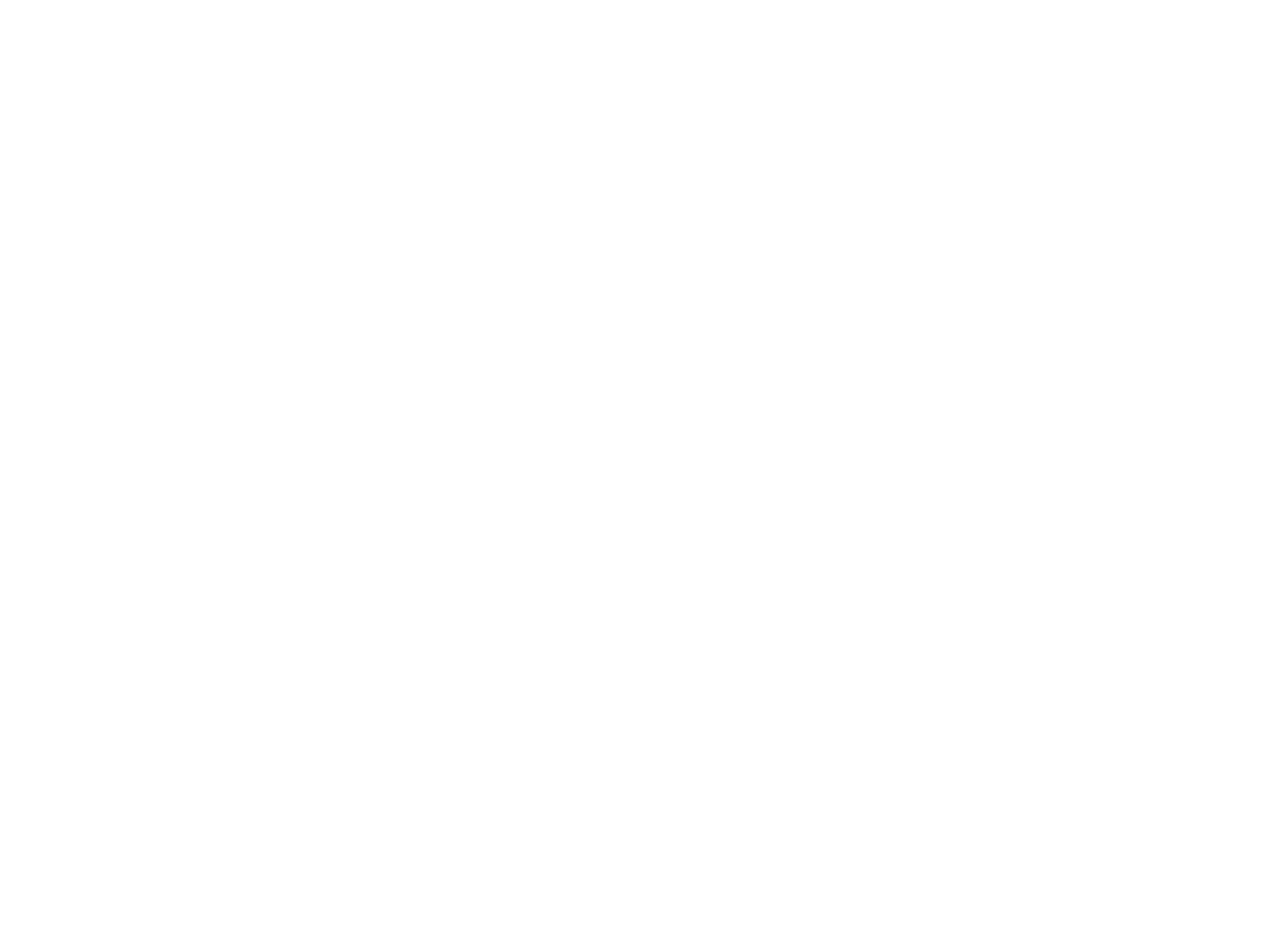
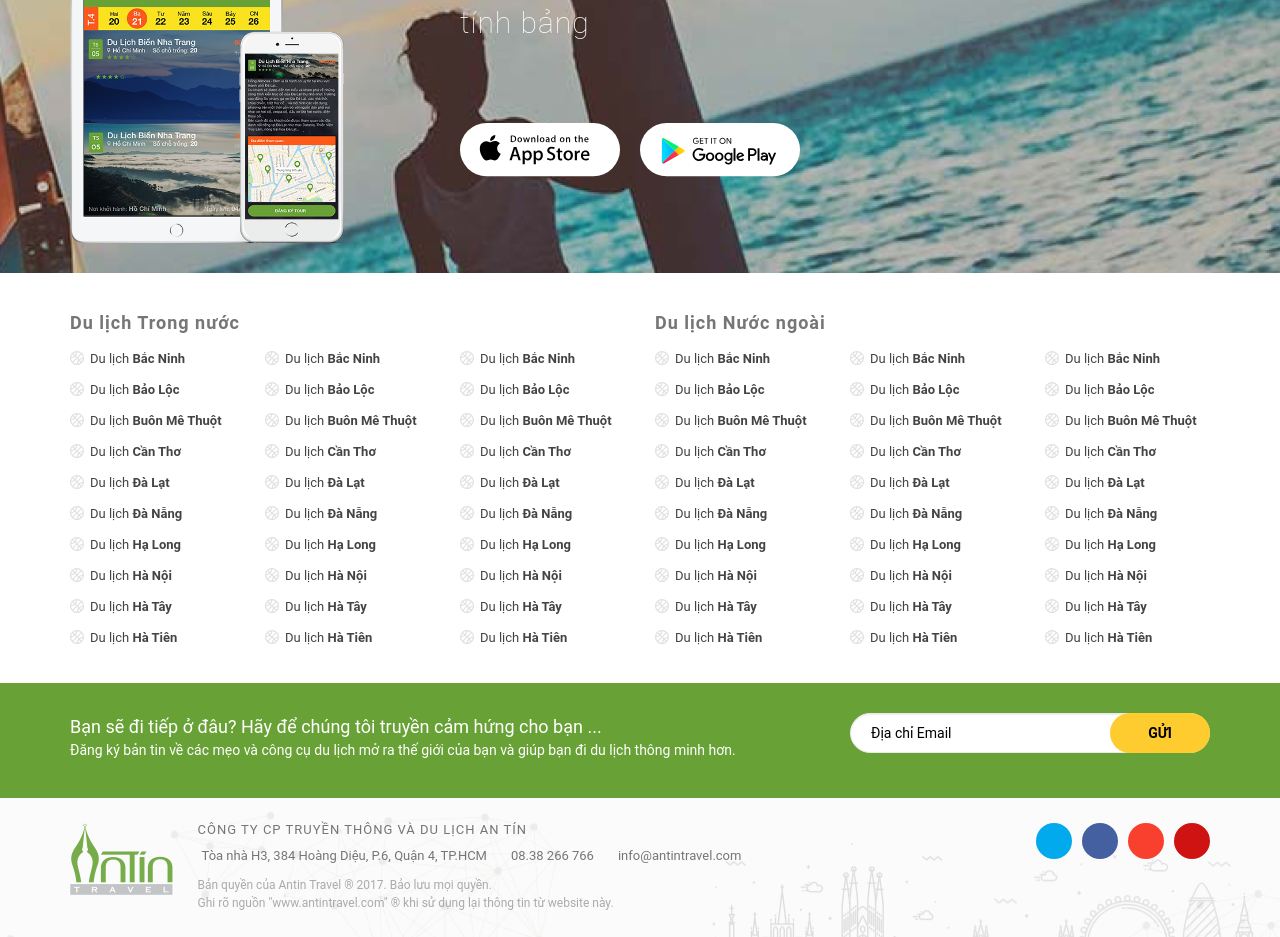
Before and after one commit to huyvoxuan/angular-template, an Angular app: page / in a window 1280 px wide. Shown: the part 500-1437 px from the top of the page. Before the commit the page ends 800 px from the top, so only its background shows below. Built offline with nearby package versions, Linux system fonts and the light colour scheme.

Commit message:
add footer to page

```diff
--- a/src/app/app.component.html
+++ b/src/app/app.component.html
@@ -3,3 +3,173 @@
 <app-menu></app-menu>
 <!-- site content -->
 <router-outlet></router-outlet>
+
+<!-- footer section -->
+<!--device-->
+<section class="device">
+  <div class="container">
+    <div class="row">
+      <div class="col-md-4 col-sm-6"><img src="assets/img/device.png" alt="" height="300"></div>
+      <div class="col-md-8 col-sm-6">
+        <h2>Tìm các tour du lịch từ điện thoại di động hoặc máy tính bảng</h2>
+        <div class="badges">
+          <a href="#"><img src="assets/img/badge-app-store.svg" alt=""></a>
+          <a href="#"><img src="assets/img/badge-google-play.svg" alt=""></a>
+        </div>
+      </div>
+    </div>
+  </div>
+</section>
+
+<!--list-range-->
+<section class="list-range">
+  <div class="container">
+    <div class="row">
+      <div class="col-md-6">
+        <div class="row">
+            <div class="col-md-12"><h4>Du lịch Trong nước</h4></div>
+        </div>
+        <div class="row">
+          <div class="col-md-4 col-sm-4">
+            <ul class="">
+              <li><a href="#"><span>Du lịch</span> Bắc Ninh</a></li>
+              <li><a href="#"><span>Du lịch</span> Bảo Lộc</a></li>
+              <li><a href="#"><span>Du lịch</span> Buôn Mê Thuột</a></li>
+              <li><a href="#"><span>Du lịch</span> Cần Thơ</a></li>
+              <li><a href="#"><span>Du lịch</span> Đà Lạt</a></li>
+              <li><a href="#"><span>Du lịch</span> Đà Nẵng</a></li>
+              <li><a href="#"><span>Du lịch</span> Hạ Long</a></li>
+              <li><a href="#"><span>Du lịch</span> Hà Nội</a></li>
+              <li><a href="#"><span>Du lịch</span> Hà Tây</a></li>
+              <li><a href="#"><span>Du lịch</span> Hà Tiên</a></li>
+            </ul>
+          </div>
+          <div class="col-md-4 col-sm-4">
+            <ul class="">
+              <li><a href="#"><span>Du lịch</span> Bắc Ninh</a></li>
+              <li><a href="#"><span>Du lịch</span> Bảo Lộc</a></li>
+              <li><a href="#"><span>Du lịch</span> Buôn Mê Thuột</a></li>
+              <li><a href="#"><span>Du lịch</span> Cần Thơ</a></li>
+              <li><a href="#"><span>Du lịch</span> Đà Lạt</a></li>
+              <li><a href="#"><span>Du lịch</span> Đà Nẵng</a></li>
+              <li><a href="#"><span>Du lịch</span> Hạ Long</a></li>
+              <li><a href="#"><span>Du lịch</span> Hà Nội</a></li>
+              <li><a href="#"><span>Du lịch</span> Hà Tây</a></li>
+              <li><a href="#"><span>Du lịch</span> Hà Tiên</a></li>
+            </ul>
+          </div>
+          <div class="col-md-4 col-sm-4">
+            <ul class="">
+              <li><a href="#"><span>Du lịch</span> Bắc Ninh</a></li>
+              <li><a href="#"><span>Du lịch</span> Bảo Lộc</a></li>
+              <li><a href="#"><span>Du lịch</span> Buôn Mê Thuột</a></li>
+              <li><a href="#"><span>Du lịch</span> Cần Thơ</a></li>
+              <li><a href="#"><span>Du lịch</span> Đà Lạt</a></li>
+              <li><a href="#"><span>Du lịch</span> Đà Nẵng</a></li>
+              <li><a href="#"><span>Du lịch</span> Hạ Long</a></li>
+              <li><a href="#"><span>Du lịch</span> Hà Nội</a></li>
+              <li><a href="#"><span>Du lịch</span> Hà Tây</a></li>
+              <li><a href="#"><span>Du lịch</span> Hà Tiên</a></li>
+            </ul>
+          </div>
+        </div>
+      </div>
+      <div class="col-md-6">
+        <div class="row">
+          <div class="col-md-12"><h4>Du lịch Nước ngoài</h4></div>
+        </div>
+        <div class="row">
+          <div class="col-md-4 col-sm-4">
+            <ul class="">
+              <li><a href="#"><span>Du lịch</span> Bắc Ninh</a></li>
+              <li><a href="#"><span>Du lịch</span> Bảo Lộc</a></li>
+              <li><a href="#"><span>Du lịch</span> Buôn Mê Thuột</a></li>
+              <li><a href="#"><span>Du lịch</span> Cần Thơ</a></li>
+              <li><a href="#"><span>Du lịch</span> Đà Lạt</a></li>
+              <li><a href="#"><span>Du lịch</span> Đà Nẵng</a></li>
+              <li><a href="#"><span>Du lịch</span> Hạ Long</a></li>
+              <li><a href="#"><span>Du lịch</span> Hà Nội</a></li>
+              <li><a href="#"><span>Du lịch</span> Hà Tây</a></li>
+              <li><a href="#"><span>Du lịch</span> Hà Tiên</a></li>
+            </ul>
+          </div>
+          <div class="col-md-4 col-sm-4">
+            <ul class="">
+              <li><a href="#"><span>Du lịch</span> Bắc Ninh</a></li>
+              <li><a href="#"><span>Du lịch</span> Bảo Lộc</a></li>
+              <li><a href="#"><span>Du lịch</span> Buôn Mê Thuột</a></li>
+              <li><a href="#"><span>Du lịch</span> Cần Thơ</a></li>
+              <li><a href="#"><span>Du lịch</span> Đà Lạt</a></li>
+              <li><a href="#"><span>Du lịch</span> Đà Nẵng</a></li>
+              <li><a href="#"><span>Du lịch</span> Hạ Long</a></li>
+              <li><a href="#"><span>Du lịch</span> Hà Nội</a></li>
+              <li><a href="#"><span>Du lịch</span> Hà Tây</a></li>
+              <li><a href="#"><span>Du lịch</span> Hà Tiên</a></li>
+            </ul>
+          </div>
+          <div class="col-md-4 col-sm-4">
+            <ul class="">
+              <li><a href="#"><span>Du lịch</span> Bắc Ninh</a></li>
+              <li><a href="#"><span>Du lịch</span> Bảo Lộc</a></li>
+              <li><a href="#"><span>Du lịch</span> Buôn Mê Thuột</a></li>
+              <li><a href="#"><span>Du lịch</span> Cần Thơ</a></li>
+              <li><a href="#"><span>Du lịch</span> Đà Lạt</a></li>
+              <li><a href="#"><span>Du lịch</span> Đà Nẵng</a></li>
+              <li><a href="#"><span>Du lịch</span> Hạ Long</a></li>
+              <li><a href="#"><span>Du lịch</span> Hà Nội</a></li>
+              <li><a href="#"><span>Du lịch</span> Hà Tây</a></li>
+              <li><a href="#"><span>Du lịch</span> Hà Tiên</a></li>
+            </ul>
+          </div>
+        </div>
+      </div>
+		</div>
+  </div>
+</section>
+
+<!--subscribe-->
+<section class="subscribe">
+  <div class="container">
+    <div class="row">
+      <div class="col-md-8 col-sm-7">
+        <p>Bạn sẽ đi tiếp ở đâu? Hãy để chúng tôi truyền cảm hứng cho bạn ...</p>
+        <span>Đăng ký bản tin về các mẹo và công cụ du lịch mở ra thế giới của bạn và giúp bạn đi du lịch thông minh hơn.</span>
+      </div>
+      <div class="col-md-4 col-sm-5">
+        <div class="form-group">
+          <input class="form-control" placeholder="Địa chỉ Email">
+          <button type="button" class="btn bg-yellow">gửi</button>
+        </div>
+      </div>
+    </div>
+  </div>
+</section>
+
+<!--footer-->
+<footer>
+  <div class="container">
+    <div class="row">
+      <div class="col-md-1 col-sm-12 col-xs-12 logo"><img src="assets/img/logo.png" alt="" /></div>
+      <div class="col-md-7 col-sm-12 col-xs-12 company">
+      	<h3>CÔNG TY CP TRUYỀN THÔNG VÀ DU LỊCH AN TÍN</h3>
+      	 <ul>
+            <li><i class="fa fa-map-marker" aria-hidden="true"></i> Tòa nhà H3, 384 Hoàng Diệu, P.6, Quận 4, TP.HCM</li>
+            <li><i class="fa fa-mobile" aria-hidden="true"></i> 08.38 266 766</li>
+            <li><i class="fa fa-location-arrow" aria-hidden="true"></i> info@antintravel.com</li>
+        </ul>
+        <div class="term">
+            <p>Bản quyền của Antin Travel ® 2017. Bảo lưu mọi quyền.</p>
+            <p>Ghi rõ nguồn "www.antintravel.com" ® khi sử dụng lại thông tin từ website này.</p>
+        </div>
+      </div>
+      <div class="col-md-3 col-sm-12 col-xs-12 social-footer">
+        <ul class="">
+          <li><a href="#" class="social-twitter"><i class="fa fa-twitter"></i></a></li>
+          <li><a href="#" class="social-facebook"><i class="fa fa-facebook"></i></a></li>
+          <li><a href="#" class="social-google-plus"><i class="fa fa-google-plus"></i></a></li>
+          <li><a href="#" class="social-youtube"><i class="fa fa-youtube-play"></i></a></li>
+        </ul>
+    	</div>
+    </div>
+  </div>
+</footer>
```
